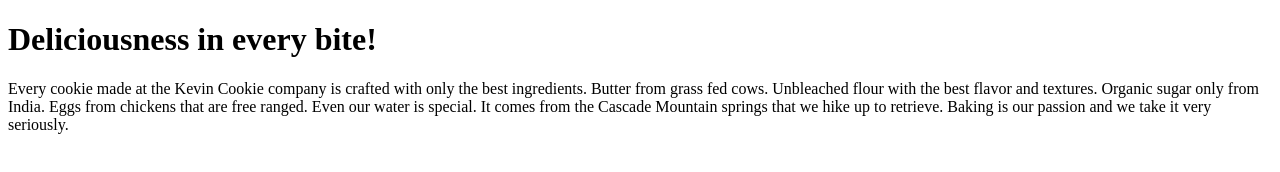
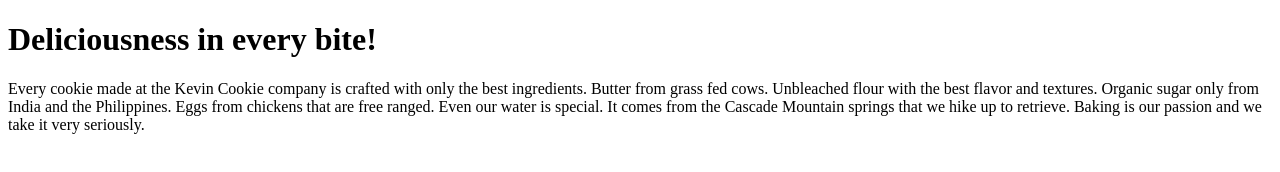
Before and after one commit to jrolon1/TuT_CookieCompany, a plain HTML site: page index.htm in a window 1280 px wide. Drawn offline with Linux system fonts and the light colour scheme.

Commit message:
Update Index.htm - Philippines
We should include Philippines as one of the countries that we get sugar from.

```diff
--- a/index.htm
+++ b/index.htm
@@ -5,7 +5,7 @@
 <h1>Deliciousness in every bite!</h1>
 
 
-<p>Every cookie made at the Kevin Cookie company is crafted with only the best ingredients. Butter from grass fed cows. Unbleached flour with the best flavor and textures. Organic sugar only from India. Eggs from chickens that are free ranged. Even our water is special. It comes from the Cascade Mountain springs that we hike up to retrieve. Baking is our passion and we take it very seriously.</p>
+<p>Every cookie made at the Kevin Cookie company is crafted with only the best ingredients. Butter from grass fed cows. Unbleached flour with the best flavor and textures. Organic sugar only from India and the Philippines. Eggs from chickens that are free ranged. Even our water is special. It comes from the Cascade Mountain springs that we hike up to retrieve. Baking is our passion and we take it very seriously.</p>
 
 
 </body>
```
